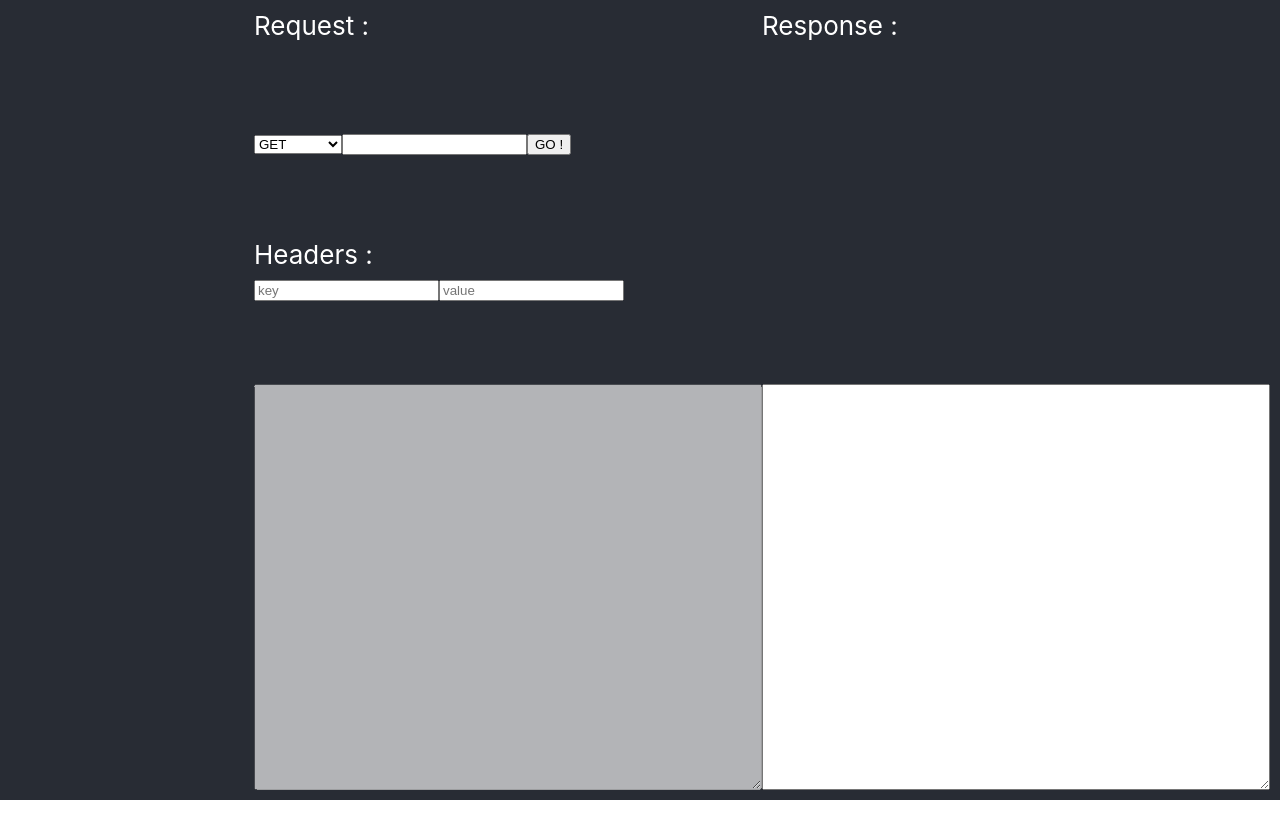
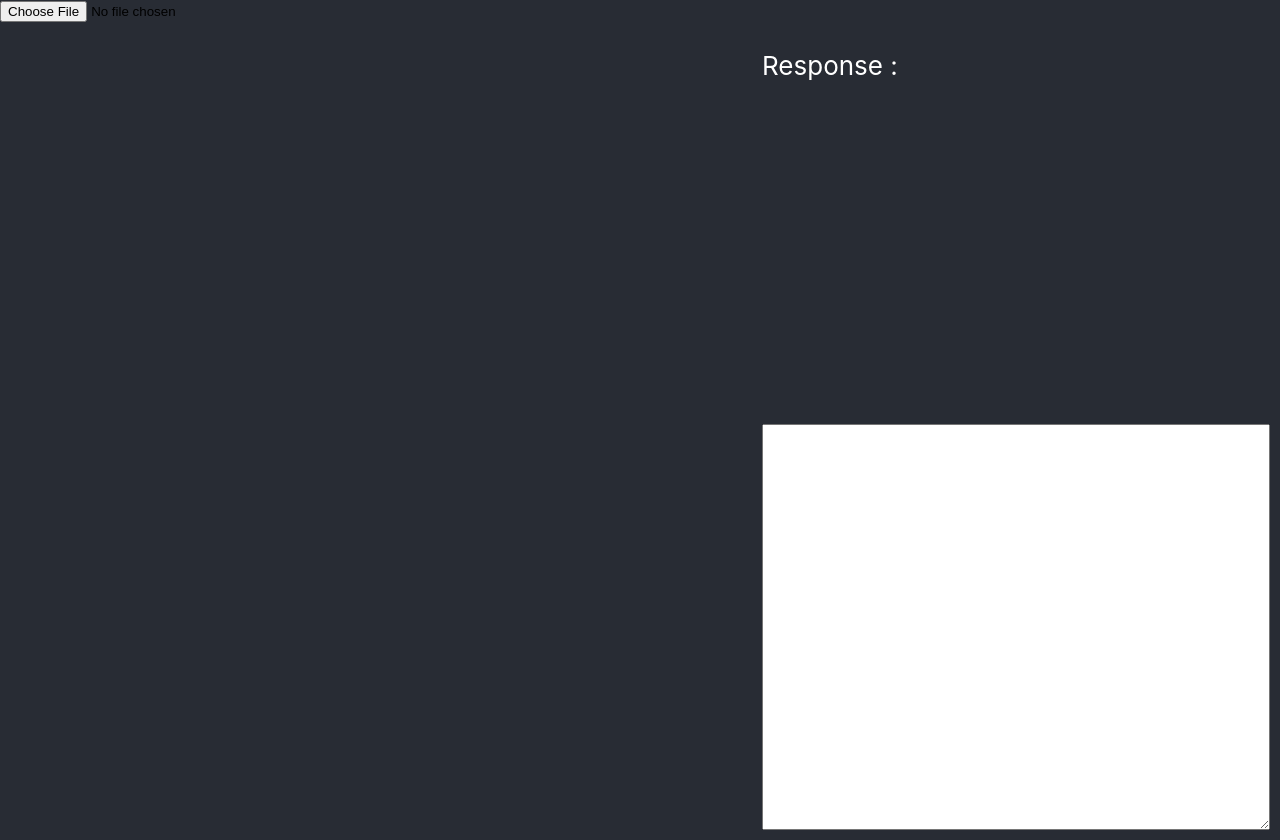
Before and after one commit to DavidUrvoy/rest-client, a React (Create React App) app: page / in a window 1280 px wide. Before the commit the page ends 800 px from the top, so only its background shows below. Built offline with nearby package versions, Linux system fonts and the light colour scheme.

Commit message:
import file

```diff
--- a/src/App.scss
+++ b/src/App.scss
@@ -1,9 +1,14 @@
+.app {
+    background-color: #282c34;
+    display: flex;
+    flex-direction: column;
+}
+
 .rest-form {
   display: flex;
   justify-content: flex-end;
   align-items: flex-end;
   flex-wrap: wrap;
-  background-color: #282c34;
   height: calc(100vh - 20px);
   width: calc(100vw - 10px);
   padding: 10px 10px 10px 0;
--- a/src/App.tsx
+++ b/src/App.tsx
@@ -1,25 +1,56 @@
 import React from 'react';
 import './App.scss';
-import Request from './components/Request';
-import {Response} from './components/Response';
+import Request from './components/http/Request';
+import {Response} from './components/http/Response';
+import Menu from './components/menu/Menu';
+import HttpRequest from './domain/HttpRequest';
+import {Header} from './domain/Header';
+import {HttpMethod} from './domain/HttpMethod';
 
 interface Props {}
 
-interface State {responseBody: string}
+interface State {requests: HttpRequest[], responseBody: string}
 
 export default class App extends React.Component<Props, State> {
     state: State;
     constructor(props: Props) {
         super(props);
-        this.state = {responseBody: ''}
+        this.state = {requests: [], responseBody: ''}
     }
 
-    onResponseChange = (responseBody: string) => this.setState({responseBody})
+    componentDidUpdate = () => console.log({state: this.state})
 
-    render = () => (
-        <div className="rest-form">
-            <Request onResponseChange={this.onResponseChange} />
-            <Response body={this.state.responseBody} />
-        </div>
-  );
+    handleWorkspaceLoad = (requests: HttpRequest[]) => this.setState({requests})
+
+    setHeader = (index: number, {key, value}: Header) => this.setState((state: State, {headers}) => ({headers: headers.set(key, value)}))
+    deleteHeader = (key: string): boolean => {
+        const headers = new Map(this.props.headers)
+        const deleted = headers.delete(key)
+        this.setState({headers})
+        return deleted
+    }
+
+    handleUrlChange = (event: React.FormEvent<HTMLInputElement>) => this.setState({url: (event.target as HTMLTextAreaElement).value})
+
+    handleRequestBodyChange = (event: React.FormEvent<HTMLTextAreaElement>) => this.setState({body: (event.target as HTMLTextAreaElement).value})
+
+    handleHttpMethodChange = (event: React.FormEvent<HTMLSelectElement>) => this.setState({method: (event.target as HTMLSelectElement).value as HttpMethod})
+
+    handleResponseChange = (responseBody: string) => this.setState({responseBody})
+
+    render = () => {
+        return (
+            <div className="app">
+                <Menu handleWorkspaceLoad={this.handleWorkspaceLoad} />
+                <div className="rest-form">
+                    {
+                        this.state.requests.map(({url, method, body, headers}, index) =>
+                            <Request onResponseChange={this.handleResponseChange} id={index} url={url} method={method} body={body} headers={headers} />
+                        )
+                    }
+                    <Response body={this.state.responseBody} />
+                </div>
+            </div>
+        )
+    }
 }
--- a/src/components/Request.tsx
+++ /dev/null
@@ -1,66 +0,0 @@
-import React, {Component} from 'react';
-import {HttpMethod} from '../domain/HttpMethod';
-import './HttpForms.scss';
-import ListHeaders from './header/ListHeaders';
-import {Header} from '../domain/Header';
-
-interface Props {onResponseChange: (response: string) => void}
-interface State {
-    url: string, method: HttpMethod,
-    body?: string,
-    headers: Map<string, string>
-}
-
-export default class Request extends Component<Props, State> {
-
-    constructor(props: Props) {
-        super(props)
-        this.state = {
-            headers: new Map<string, string>(),
-            url: '',
-            method: HttpMethod.GET
-        }
-    }
-
-    setHeader = ({key, value}: Header) => this.setState(({headers}) => ({headers: headers.set(key, value)}))
-    deleteHeader = (key: string): boolean => {
-        const headers = new Map(this.state.headers)
-        const deleted = headers.delete(key)
-        this.setState({headers})
-        return deleted
-    }
-
-    handleUrlChange = (event: React.FormEvent<HTMLInputElement>) => this.setState({url: (event.target as HTMLTextAreaElement).value})
-
-    handleRequestBodyChange = (event: React.FormEvent<HTMLTextAreaElement>) => this.setState({body: (event.target as HTMLTextAreaElement).value})
-
-    handleHttpMethodChange = (event: React.FormEvent<HTMLSelectElement>) => this.setState({method: (event.target as HTMLSelectElement).value as HttpMethod})
-
-    executeRequest = () => fetch(this.state.url, {
-        ...this.state,
-        mode: 'cors',
-        cache: 'default',
-        headers: Array.from(this.state.headers.entries())
-    })
-        .then(response => response.json())
-        .then(json => this.props.onResponseChange(JSON.stringify(json, undefined, 4)))
-        .catch(error => this.props.onResponseChange(error))
-
-    render = () => {
-        const bodyless = this.state.method === 'GET' || this.state.method === 'HEAD'
-        return (
-        <div className="form-bloc">
-            Request :
-            <div>
-                <select onChange={this.handleHttpMethodChange}>
-                    {Object.keys(HttpMethod).map((method, i) => (<option key={i}>{method}</option>))}
-                    </select>
-                    <input type="text" value={this.state.url} onChange={this.handleUrlChange} />
-                    <button onClick={this.executeRequest}>GO !</button>
-                </div>
-                <ListHeaders headers={this.state.headers} setHeader={this.setHeader} deleteHeader={this.deleteHeader} />
-                <textarea onChange={this.handleRequestBodyChange} className="json-body" disabled={bodyless}></textarea>
-        </div>
-        )
-    }
-}
--- /dev/null
+++ b/src/components/http/Request.tsx
@@ -0,0 +1,49 @@
+import React, {Component} from 'react';
+import {HttpMethod} from '../../domain/HttpMethod';
+import './HttpForms.scss';
+import ListHeaders from './header/ListHeaders';
+import {Header} from '../../domain/Header';
+import HttpRequest from '../../domain/HttpRequest';
+
+type Props = {id: number, onResponseChange: (response: string) => void} & HttpRequest
+interface State {}
+
+export default class Request extends Component<Props, State> {
+
+    constructor(props: Props) {
+        super(props)
+        this.state = {
+            headers: new Map<string, string>(),
+            url: '',
+            method: HttpMethod.GET
+        }
+    }
+
+    executeRequest = () => fetch(this.props.url, {
+        ...this.props,
+        mode: 'cors',
+        cache: 'default',
+        headers: Array.from(this.props.headers.entries())
+    })
+        .then(response => response.json())
+        .then(json => this.props.onResponseChange(JSON.stringify(json, undefined, 4)))
+        .catch(error => this.props.onResponseChange(error))
+
+    render = () => {
+        const bodyless = this.props.method === 'GET' || this.props.method === 'HEAD'
+        return (
+        <div className="form-bloc">
+            Request :
+            <div>
+                <select onChange={this.handleHttpMethodChange}>
+                    {Object.keys(HttpMethod).map((method, i) => (<option key={i}>{method}</option>))}
+                    </select>
+                    <input type="text" value={this.props.url} onChange={this.handleUrlChange} />
+                    <button onClick={this.executeRequest}>GO !</button>
+                </div>
+                <ListHeaders headers={this.props.headers} setHeader={this.setHeader} deleteHeader={this.deleteHeader} />
+                <textarea onChange={this.handleRequestBodyChange} className="json-body" disabled={bodyless}></textarea>
+        </div>
+        )
+    }
+}
--- a/src/components/header/Header.tsx
+++ b/src/components/http/header/Header.tsx
@@ -1,5 +1,5 @@
 import React, {Component} from 'react';
-import {Header as HeaderType} from '../../domain/Header';
+import {Header as HeaderType} from '../../../domain/Header';
 
 interface Props {header: HeaderType, set: (header: HeaderType) => void, delete: (key: string) => void}
 interface State {key: string, value: string, editing: boolean}
--- a/src/components/header/ListHeaders.tsx
+++ b/src/components/http/header/ListHeaders.tsx
@@ -1,5 +1,5 @@
 import React, {Component} from 'react';
-import {Header as HeaderType, EMPTY_HEADER} from '../../domain/Header';
+import {Header as HeaderType, EMPTY_HEADER} from '../../../domain/Header';
 import Header from './Header';
 
 interface Props {headers: Map<string, string>, setHeader: (header: HeaderType) => void, deleteHeader: (key: string) => boolean}
--- /dev/null
+++ b/src/components/menu/Menu.tsx
@@ -0,0 +1,11 @@
+import React from 'react';
+import HttpRequest from '../../domain/HttpRequest';
+import WorkspaceFile from './WorkspaceFile';
+
+export default function Menu(props: {handleWorkspaceLoad: (requests: HttpRequest[]) => void}) {
+    return (
+        <div style={{height: '40px'}}>
+            <WorkspaceFile handleWorkspaceLoad={props.handleWorkspaceLoad} />
+        </div>
+    )
+}
--- /dev/null
+++ b/src/components/menu/WorkspaceFile.tsx
@@ -0,0 +1,24 @@
+import React, {Component, Fragment, ReactEventHandler} from 'react';
+import HttpRequest from '../../domain/HttpRequest';
+
+interface Props {handleWorkspaceLoad: (requests: HttpRequest[]) => void}
+interface State {}
+
+export default class WorkspaceFile extends Component<Props, State> {
+
+    handleFileChange: ReactEventHandler = event => {
+        const reader = new FileReader()
+        reader.onload = event => this.loadData({...JSON.parse(event.target?.result as string)})
+        reader.readAsText((event.target as HTMLFormElement).files[0])
+    }
+
+    private loadData = ({requests}: {requests: HttpRequest[]}) => {
+        this.props.handleWorkspaceLoad(requests)
+    }
+
+    render = () => (
+        <Fragment>
+            <input type="file" onChange={this.handleFileChange} />
+        </Fragment>
+    )
+}
--- /dev/null
+++ b/src/domain/HttpRequest.ts
@@ -0,0 +1,7 @@
+import {HttpMethod} from "./HttpMethod";
+
+export default interface HttpRequest {
+    url: string, method: HttpMethod,
+    body?: string,
+    headers: Map<string, string>
+}
```
Also changed, not shown: src/workspace.json (+7 -4 lines), src/components/http/HttpForms.scss (renamed from src/components/HttpForms.scss), src/components/http/Response.tsx (renamed from src/components/Response.tsx).
